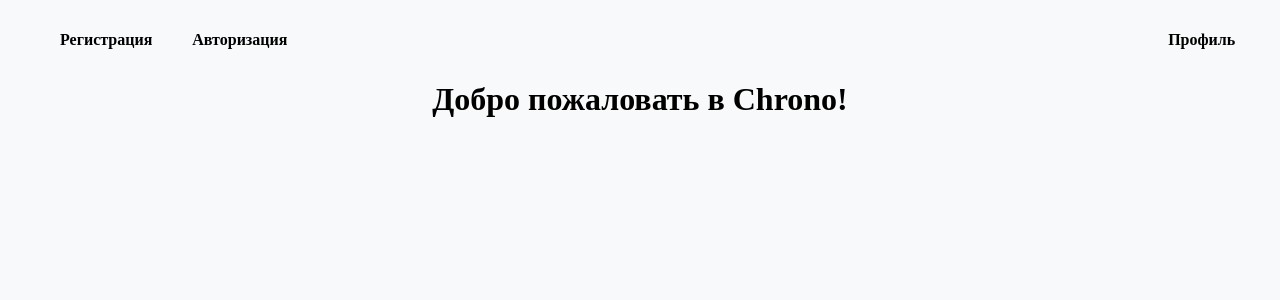
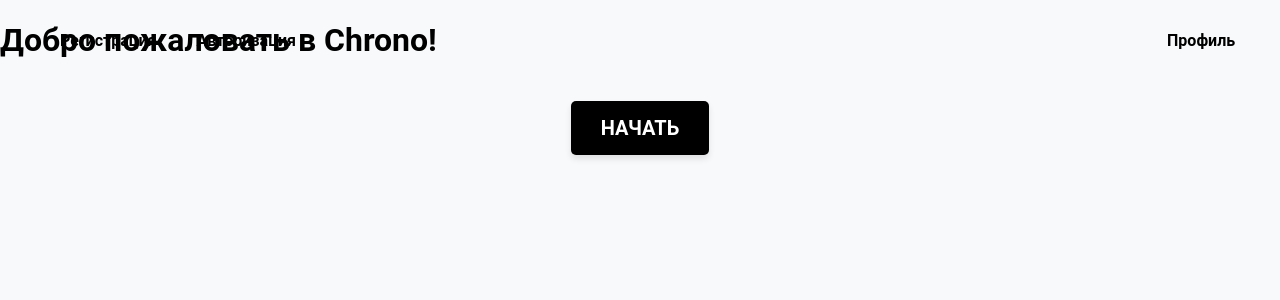
Before and after one commit to SennovE/Chrono, a Vue app in the folder frontend/: page / in a window 1280 px wide. Shown: the top 300 px of the page. Built offline with nearby package versions, Linux system fonts and the light colour scheme.

Commit message:
startpage

```diff
--- /dev/null
+++ b/frontend/src/pages/start/components/StartButton.vue
@@ -0,0 +1,57 @@
+<script setup>
+import { useRouter } from "vue-router";
+
+const router = useRouter();
+</script>
+
+<template>
+  <div class="get-started-container">
+    <ul>
+      <li @click="router.push({ name: 'Register' })" class="get-started">
+        <b>Начать</b>
+      </li>
+    </ul>
+  </div>
+</template>
+
+<style scoped>
+.get-started-container {
+  display: flex;
+  justify-content: center;
+  align-items: center;
+  padding: 20px;
+}
+
+ul {
+  list-style: none;
+  padding: 0;
+  margin: 0;
+}
+
+.get-started {
+  background-color: #000000;
+  color: #ffffff;
+  border: none;
+  padding: 15px 30px;
+  font-size: 20px;
+  font-weight: bold;
+  text-transform: uppercase;
+  cursor: pointer;
+  border-radius: 5px;
+  transition: background-color 0.3s, transform 0.2s, box-shadow 0.3s;
+  display: inline-block;
+  box-shadow: 0 4px 6px rgba(0, 0, 0, 0.1);
+}
+
+.get-started:hover {
+  background-color: #1a1a1a;
+  transform: translateY(-2px);
+  box-shadow: 0 6px 10px rgba(0, 0, 0, 0.15);
+}
+
+.get-started:active {
+  background-color: #333333;
+  transform: translateY(0);
+  box-shadow: 0 4px 6px rgba(0, 0, 0, 0.1);
+}
+</style>
--- a/frontend/src/pages/start/components/styel.css
+++ b/frontend/src/pages/start/components/styel.css
@@ -1,12 +1,93 @@
+@import url('../../../components/variables.css');
 
-body {
-  overflow: hidden;
-  background: linear-gradient(to right, #d7ccc8, #a1887f);
-  font-family: 'Roboto', sans-serif;
+.container {
+    background: linear-gradient(to left, var(--color-briter-black), var(--color-black));
+    border-radius: 8px;
+    box-shadow: 0px 0px 20px var(--color-deep-purple);
+
+    display: flex;
+    overflow: hidden;
+
+    width: 80%;
+    margin: 15% auto;
+    padding: 1% 1% 1% 1%;
 }
-h1 {
-  font-family: 'Playfair Display', serif;
-  font-size: 48px;
-  color: #f9f9f9; /* Мягкий приглушённый жёлтый */
-  text-shadow: 2px 2px 5px rgba(244, 208, 111, 0.5); /* Мягкая жёлтая тень */
+
+.welcome-text {
+    overflow: auto;
+    text-align: left;
+    padding: 5% 5% 5% 5%;
+    color: var(--color-grey-purple);
+    width: 50%;
 }
+
+.input-container {
+    overflow: auto;
+    text-align: center;
+    padding: 2% 2% 2% 2%;
+    width: 50%;
+}
+
+.hidden {
+    visibility: hidden;
+}
+
+button, input, textarea {
+    width: 100%;
+    padding: 2%;
+    font-size: 16px;
+    border: 1px solid black;
+    border-radius: 4px;
+    box-sizing: border-box;
+    margin-bottom: 2%;
+    background: linear-gradient(to right, var(--color-briter-black), var(--color-black));
+    outline: none;
+    transition: box-shadow 0.3s ease-in-out;
+}
+button:hover,
+textarea:hover,
+input:hover,
+input:focus {
+    box-shadow: 0 0 10px var(--color-deep-purple);
+}
+
+button {
+    color: var(--color-grey);
+    font-size: 20px;
+    margin-bottom: 4%;
+    cursor: pointer;
+}
+
+button:active {
+    background: linear-gradient(to right, var(--color-dark-grey), var(--color-darker-grey));
+}
+
+.bottom-text {
+    transition: text-shadow 0.3s ease-in-out;
+    padding: 1%;
+    cursor: pointer;
+}
+
+.chrono {
+    text-shadow:
+        0 0 10px var(--color-deep-purple);
+}
+
+.bottom-text:hover, .top-nav li:hover {
+    text-shadow:
+        0 0 10px var(--color-deep-purple),
+        0 0 10px var(--color-deep-purple),
+        0 0 10px var(--color-deep-purple);
+}
+
+.slide-enter-active, .slide-leave-active {
+    transition: transform 0.5s ease, opacity 0.5s ease;
+}
+.slide-enter-from {
+    transform: translateX(100%);
+    opacity: 0;
+}
+.slide-leave-to {
+    transform: translateX(100%);
+    opacity: 0;
+}
--- a/frontend/src/pages/start/index.vue
+++ b/frontend/src/pages/start/index.vue
@@ -1,11 +1,15 @@
 <script setup>
 
 import navPanel from "./components/NavPanel.vue"
+import StartButton from "./components/StartButton.vue"
 </script>
 <template>
   <div id="app">
     <navPanel />
     <h1>Добро пожаловать в Chrono!</h1>
+  </div>
+  <div class="content">
+    <StartButton />
   </div>
 </template>
 
@@ -14,10 +18,17 @@
 <style>
 
 
-  #app {
-    text-align: center;
-    padding: 20px;
-  }
+body {
+    overflow: hidden;
+    background: linear-gradient(to right, var(--color-briter-black), var(--color-black));
+    font-family: "Roboto", sans-serif;
+    color: var(--color-grey);
+}
+::selection {
+    color: var(--color-deep-purple);
+    background: rgba(128, 128, 128, 0.087);
+    border-radius: 5px;
+}
   @import "./components/styel.css";
 
 
```
